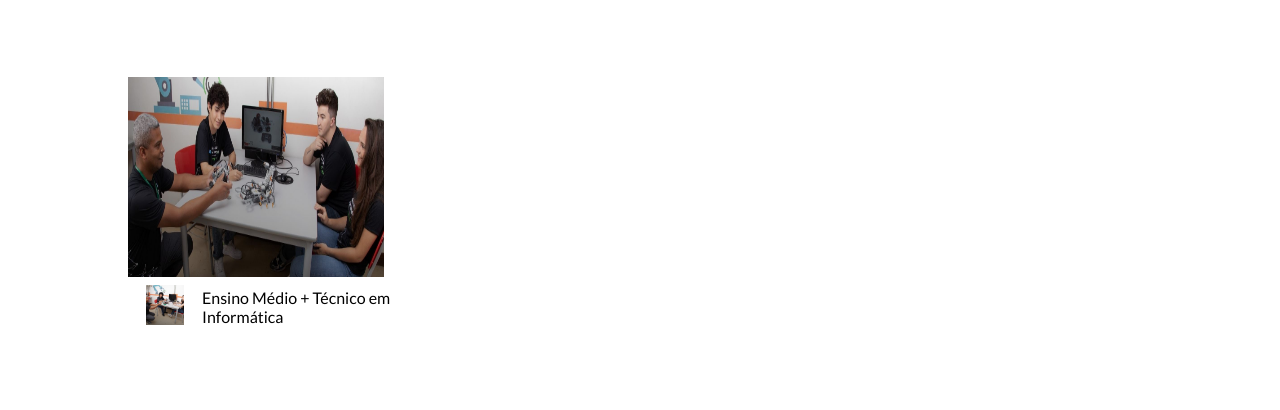
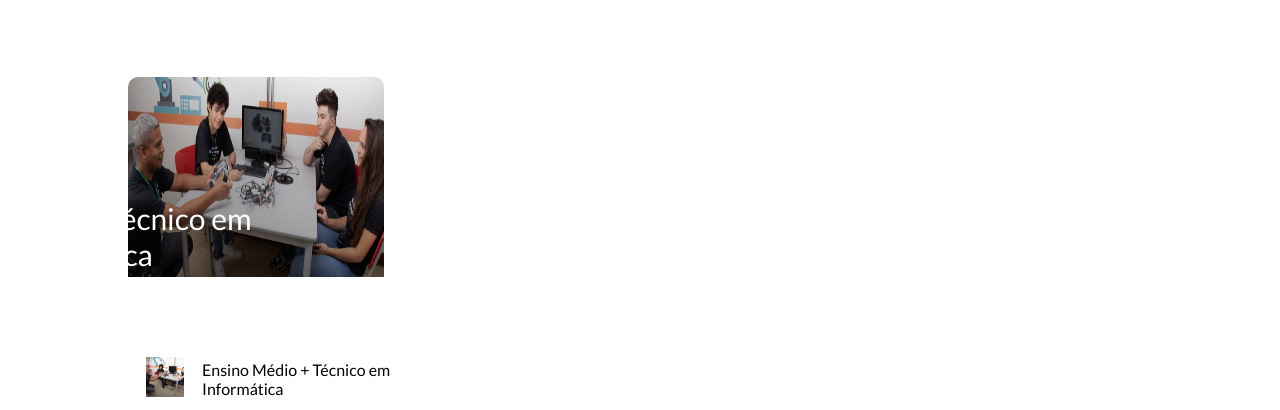
Before and after one commit to samaralcunha/Recriacao-sites, a plain HTML site: page Cotemig/index.html in a window 1280 px wide. Shown: the part 620-1030 px from the top of the page. Before the commit the page ends 958 px from the top, so only its background shows below. Drawn offline with Linux system fonts and the light colour scheme.

Commit message:
legenda curso1

```diff
--- a/Cotemig/cotemig.css
+++ b/Cotemig/cotemig.css
@@ -100,14 +100,25 @@ div.ombro>p {
 .cursos {
     display: flex;
     flex-direction: column;
+    justify-content: center;
 }
 
 div.curso1>img {
+    z-index: -1;
     position: relative;
     left: 10vw;
     top: 10vh;
     width: 20vw;
     height: 25vh;
+    border-top-left-radius: 10px;
+    border-top-right-radius: 10px;
+}
+
+div.curso1>h1 {
+   color: white;
+   font-weight: 300;
+   font-size: 30px;
+   ;
 }
 
 .curso2 {
@@ -121,7 +132,6 @@ div.curso2>img {
     top: 10vh;
     width: 3vw;
     height: 5vh;
-    border-radius: 3px;
     padding: 5px;
 }
 
--- a/Cotemig/index.html
+++ b/Cotemig/index.html
@@ -49,7 +49,9 @@
     </div>
 
     <div class="cursos">
-        <div class="curso1"> <img src="imagens/robotica.jpg"> </div>
+        <div class="curso1"> <img src="imagens/robotica.jpg">
+            <h1>Colégio Técnico em <br> Informática</h1>
+        </div>
         <div class="curso2"> <img src="imagens/imgPitica.jpg">
             <p class="curso2">Ensino Médio + Técnico em<br>Informática</p>
         </div>
```
